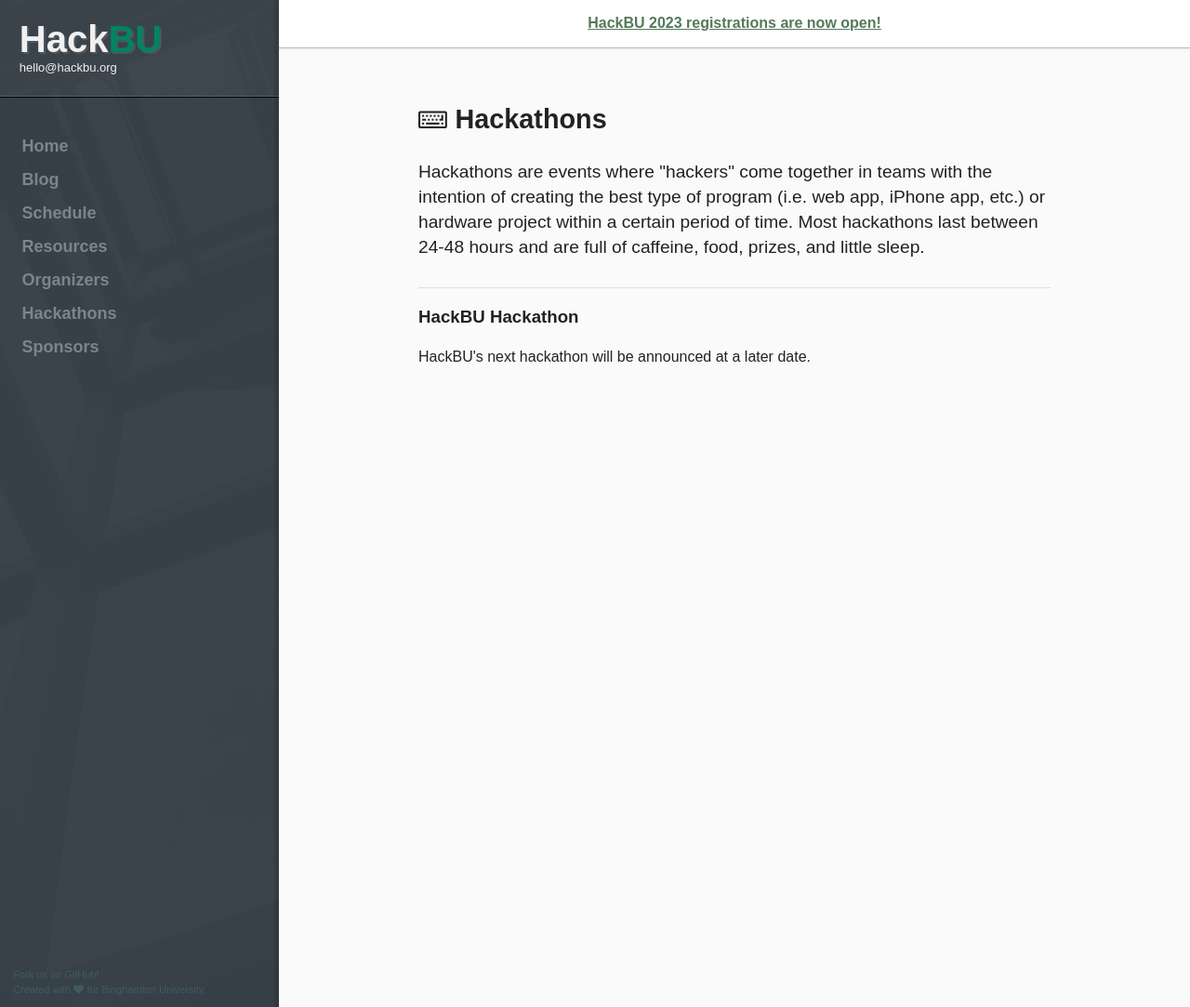
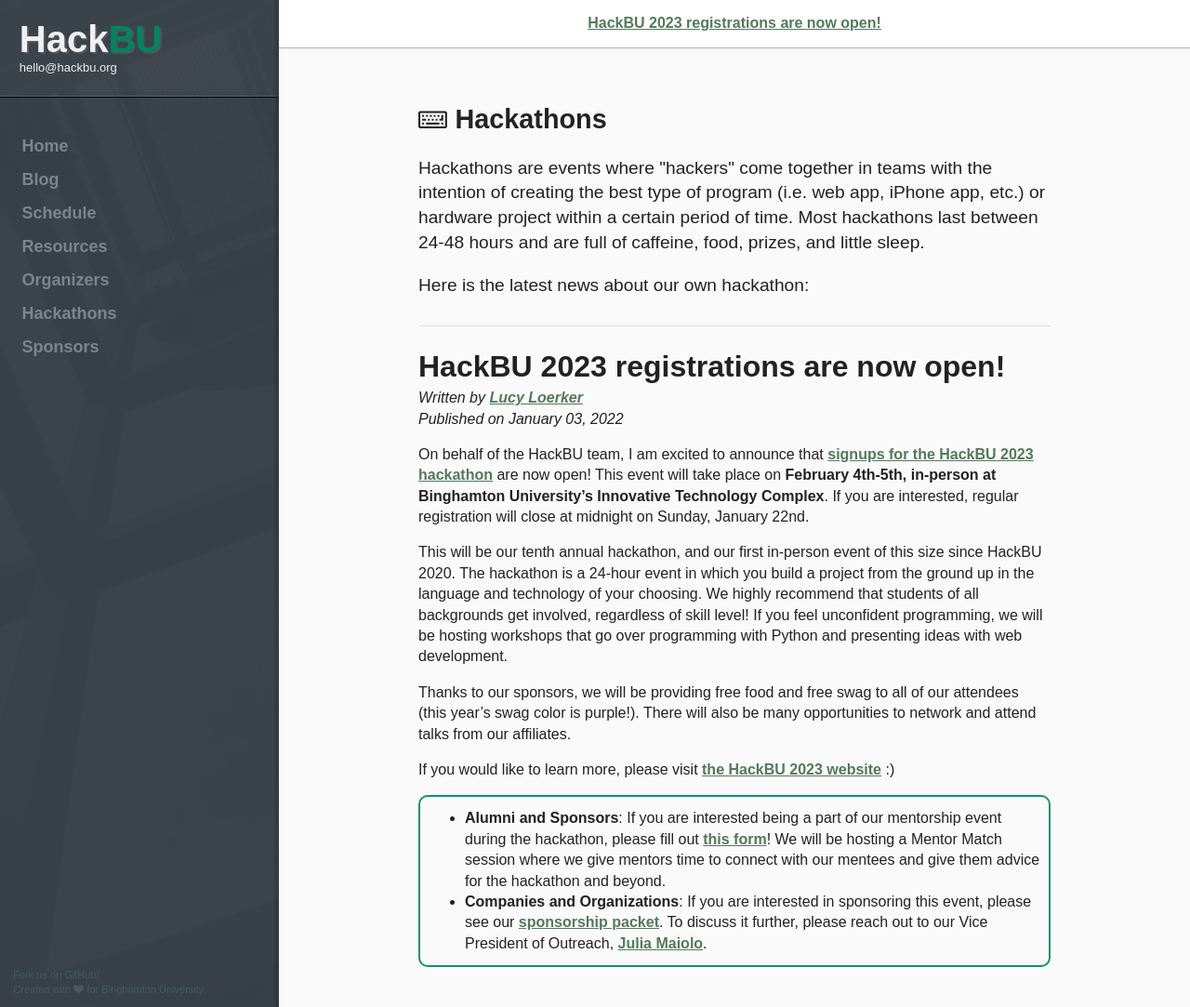
Before and after one commit to hackbinghamton/hackbinghamton.github.io, a Jekyll site: the page built from hackathons/index.html, in a window 1280 px wide and 1083 px high. Shown: the whole window at 93% size. Built offline with Jekyll 4.4.1, drawn with Linux system fonts in a browser that asks for light colours.

Commit message:
hackathons: update for this year

```diff
--- a/blog/_posts/2022-01-03-hackbu-2023-registrations-open.md
+++ b/blog/_posts/2022-01-03-hackbu-2023-registrations-open.md
@@ -3,6 +3,7 @@
 layout: "blog-post"
 author: Lucy Loerker
 author_contact: mailto:lucy@hackbu.org
+tags: hackathon
 ---
 
 On behalf of the HackBU team, I am excited to announce that [signups for the HackBU 2023 hackathon](https://docs.google.com/forms/d/1GANiL5gH3OvpN1NBtq7epuL2RSFfitVxYH351ByBfu0/edit) are now open! This event will take place on **February 4th-5th, in-person at Binghamton University's Innovative Technology Complex**. If you are interested, regular registration will close at midnight on Sunday, January 22nd.
--- a/hackathons/index.html
+++ b/hackathons/index.html
@@ -7,12 +7,12 @@
 <div class="article article-introduction">
 	<h2><i class="fa fa-keyboard-o"></i>Hackathons</h2>
 	<p>Hackathons are events where "hackers" come together in teams with the intention of creating the best type of program (i.e. web app, iPhone app, etc.) or hardware project within a certain period of time. Most hackathons last between 24-48 hours and are full of caffeine, food, prizes, and little sleep.</p>
+	<p>Here is the latest news about our own hackathon:</p>
 </div>
 <div class="article">
-	<h3>HackBU Hackathon</h3>
-	<!-- <p>HackBU will host its eigth annual hackathon virtually on our <a href="https://discord.gg/Xka5uUh">discord server</a> in Spring 2021 from February 6th-7th.</p>
-	<p>Learn more at <a href="http://hackbu.org/2021s/">hackbu.org/2021s</a>!</p> -->
-    <p>HackBU's next hackathon will be announced at a later date.</p>
+	{% assign page = site.categories.blog | where: "tags", "hackathon" | first %}
+	{% include blog-header.html post=page source="blog_post" %}
+	{{ page.content }}
 </div>
 
 </div>
```
